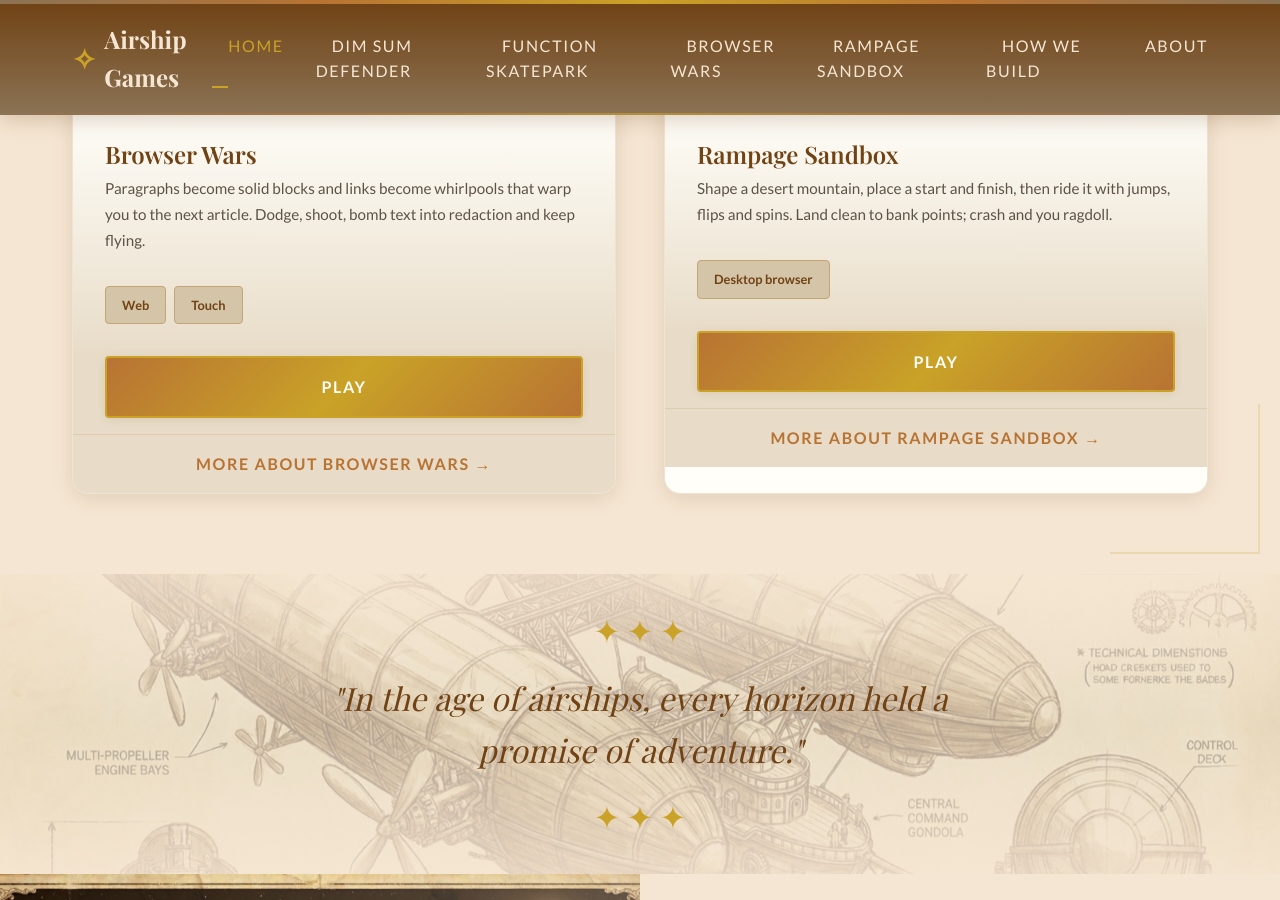
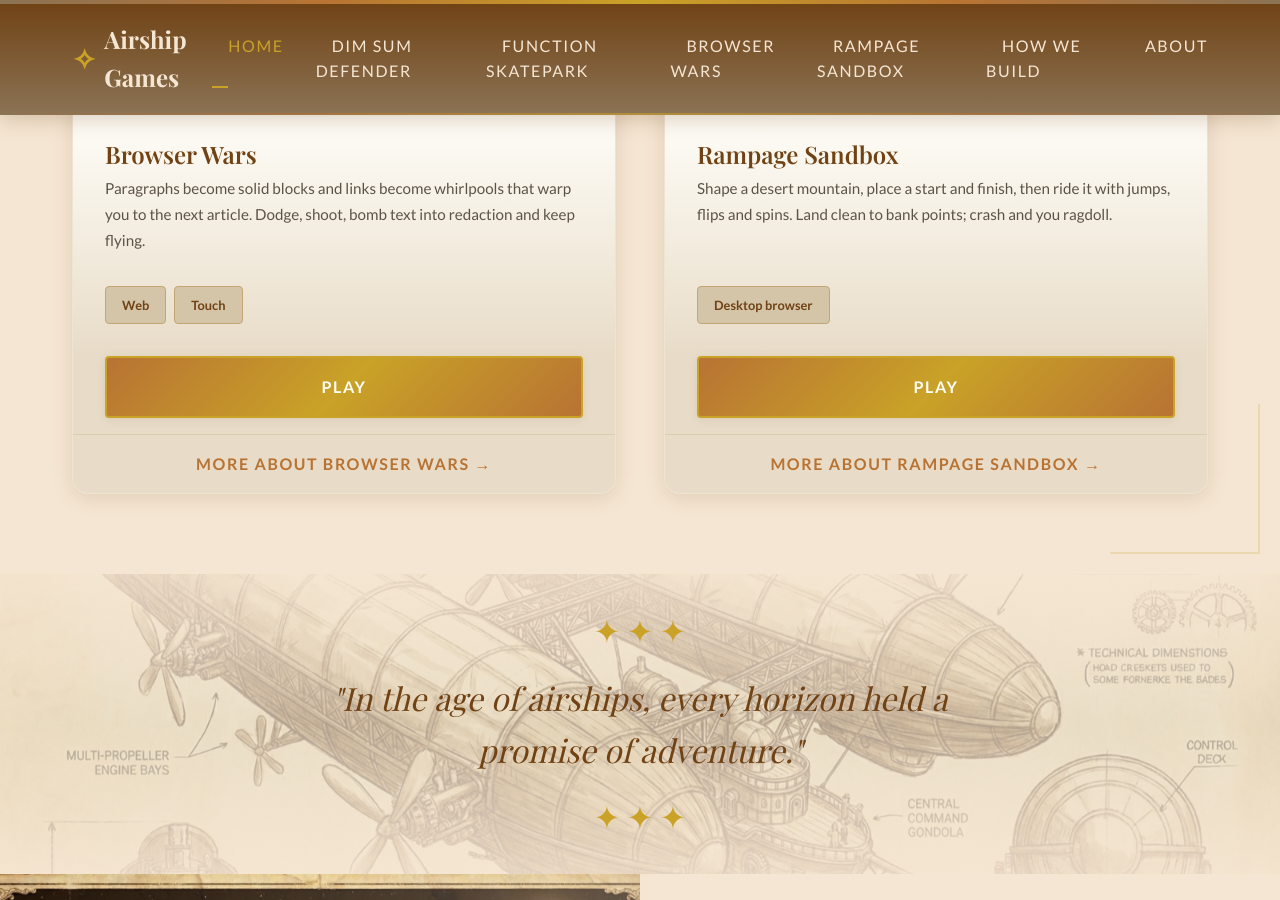
Before and after one commit to Airship-Games-Studio/Airship-Games-Website, a Jekyll site: the page built from index.html, in a window 1280 px wide and 900 px high, scrolled down 2193 px. Built offline with Jekyll 4.4.1, drawn with Linux system fonts in a browser that asks for light colours.

Commit message:
Line up the game cards on the home page
Cards in a row were already the same height, but each card's tags and
buttons sat right under its summary, so a game with a two-line summary
(Rampage Sandbox) had them higher than its neighbour. The card is now a
flex column: the text area takes the spare height and the platform tags,
Play button and "More about" link sit at the bottom of every card.

Co-Authored-By: Claude Opus 5.5 (1M context) <noreply@anthropic.com>

```diff
--- a/_sass/_home.scss
+++ b/_sass/_home.scss
@@ -272,6 +272,10 @@
 }
 
 .game-card {
+  // A column, so cards in a grid row line up: the text area takes the spare
+  // height and the platform tags and buttons sit at the bottom of every card.
+  display: flex;
+  flex-direction: column;
   background: $color-white;
   border-radius: $radius-lg;
   overflow: hidden;
@@ -338,6 +342,9 @@
 }
 
 .game-card-content {
+  flex: 1 1 auto;
+  display: flex;
+  flex-direction: column;
   padding: $spacing-md;
   background: linear-gradient(180deg, $color-white 0%, $color-parchment 100%);
 }
@@ -359,6 +366,7 @@
   display: flex;
   gap: $spacing-xs;
   flex-wrap: wrap;
+  margin-top: auto;
 
   .platform-tag {
     padding: $spacing-xs $spacing-sm;
```
